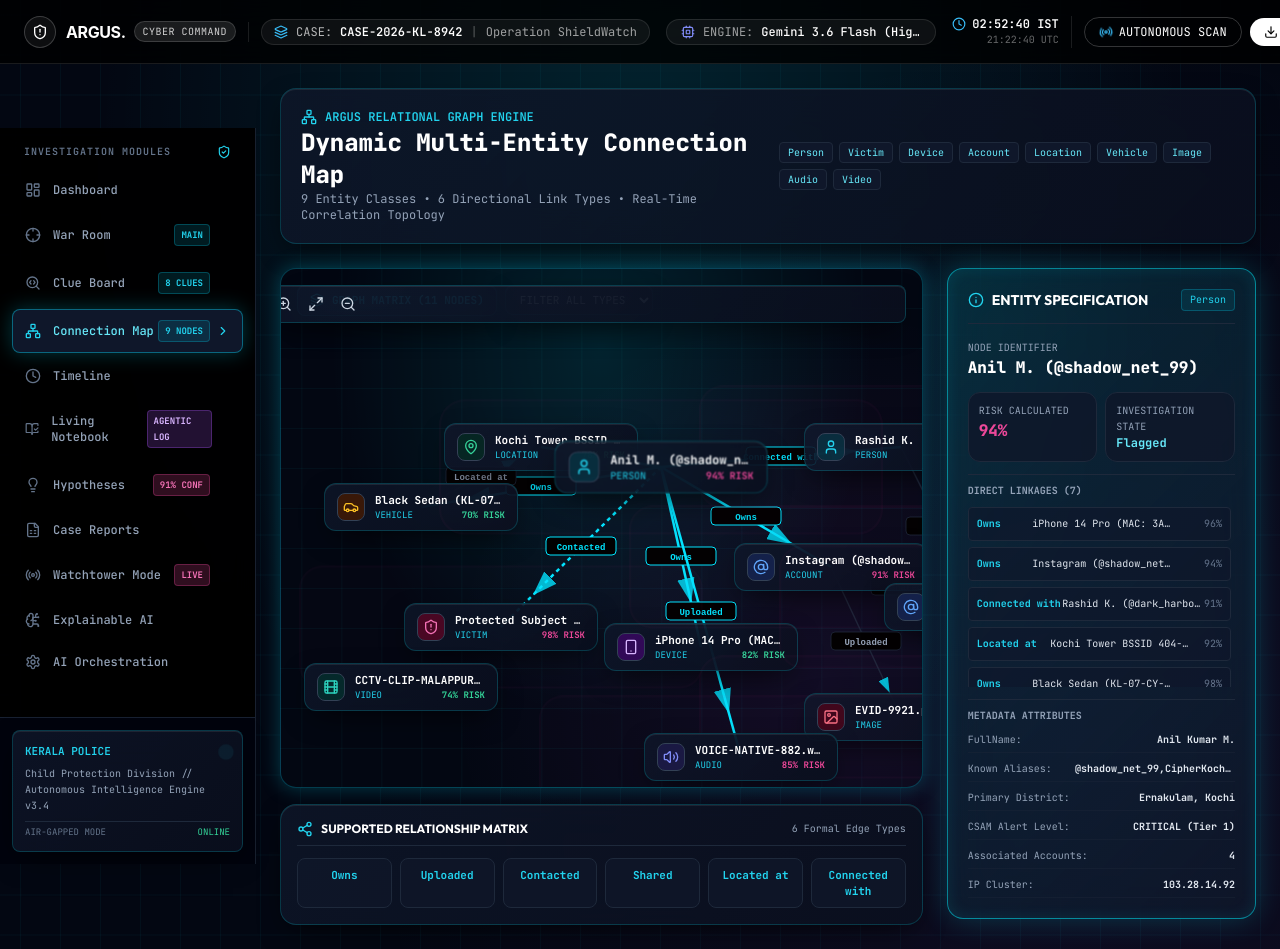
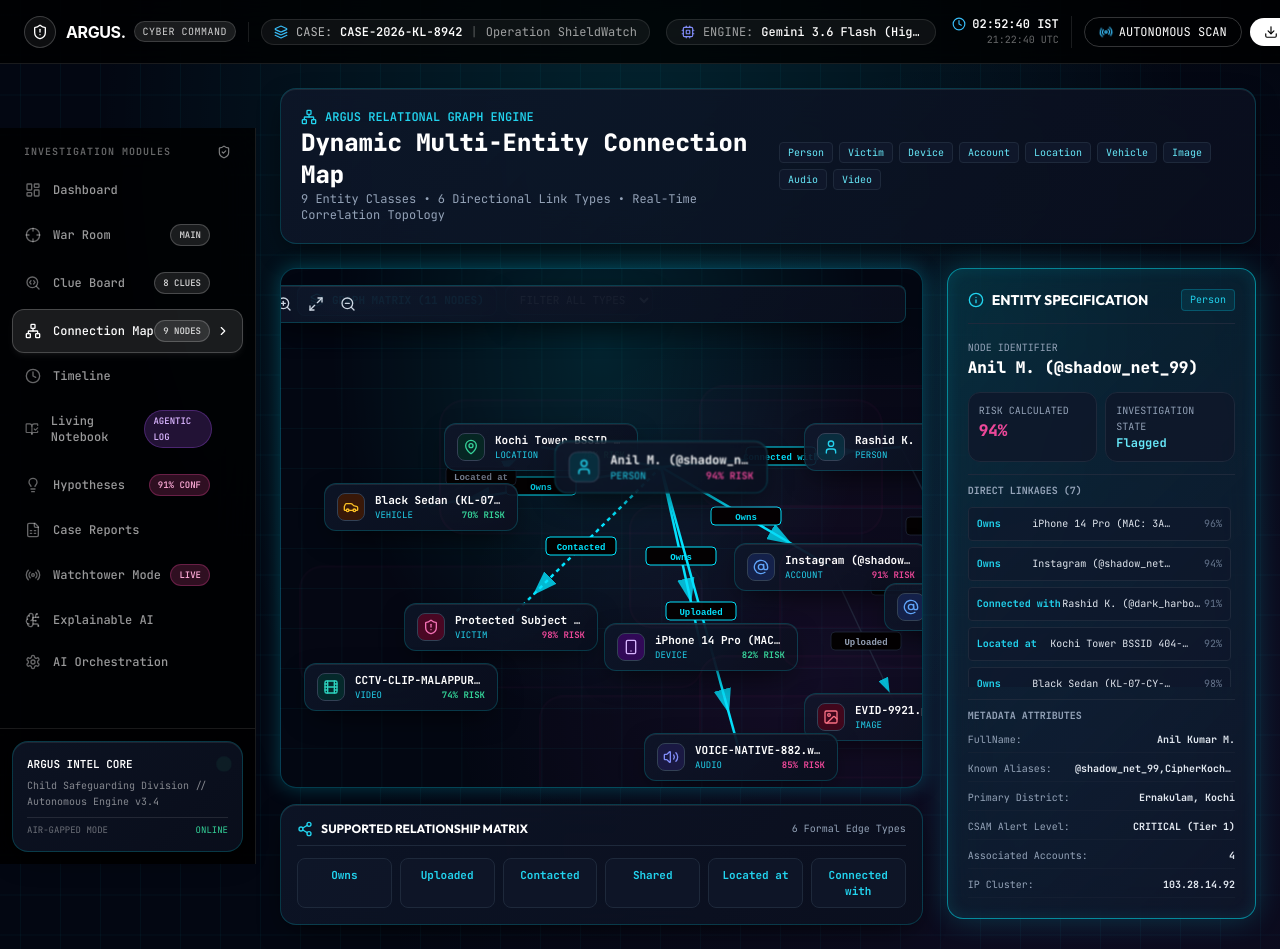
Before and after one commit to srinivas2s/ARGUS-poc, a Next.js app: page /connections in a window 1280 px wide. Built offline with nearby package versions, Linux system fonts and the light colour scheme.

Commit message:
feat: add src\components\layout\Sidebar.tsx

```diff
--- a/src/components/layout/Sidebar.tsx
+++ b/src/components/layout/Sidebar.tsx
@@ -22,7 +22,7 @@ import {
 interface NavItem {
   name: string;
   href: string;
-  icon: React.ElementType;
+  icon: any;
   badge?: string;
   accent?: 'cyan' | 'pink' | 'purple';
 }
@@ -45,12 +45,12 @@ export const Sidebar: React.FC = () => {
   const pathname = usePathname();
 
   return (
-    <aside className="w-64 border-r border-slate-800/80 bg-black/95 backdrop-blur-md flex flex-col justify-between select-none h-[calc(100vh-4rem)] sticky top-16 z-40">
+    <aside className="w-64 border-r border-white/10 bg-black/80 backdrop-blur-xl flex flex-col justify-between select-none h-[calc(100vh-4rem)] sticky top-16 z-40 print:hidden">
       {/* Navigation List */}
       <div className="py-4 px-3 space-y-1 overflow-y-auto">
-        <div className="px-3 pb-2 text-[10px] font-mono uppercase tracking-widest text-slate-500 font-semibold flex items-center justify-between">
+        <div className="px-3 pb-2 text-[10px] font-mono uppercase tracking-widest text-white/40 font-semibold flex items-center justify-between">
           <span>INVESTIGATION MODULES</span>
-          <ShieldCheck className="w-3.5 h-3.5 text-cyan-400" />
+          <ShieldCheck className="w-3.5 h-3.5 text-white/50" />
         </div>
 
         {NAV_ITEMS.map((item) => {
@@ -61,35 +61,35 @@ export const Sidebar: React.FC = () => {
             <Link
               key={item.href}
               href={item.href}
-              className={`group flex items-center justify-between px-3 py-2.5 rounded-lg text-xs font-mono font-medium transition-all duration-200 ${
+              className={`group flex items-center justify-between px-3 py-2.5 rounded-xl text-xs font-mono font-medium transition-all duration-200 ${
                 isActive
-                  ? 'bg-slate-900 border border-cyan-500/50 text-cyan-300 shadow-cyber-cyan'
-                  : 'text-slate-400 hover:text-slate-200 hover:bg-slate-900/60 border border-transparent'
+                  ? 'bg-white/10 border border-white/20 text-white shadow-md shadow-white/5'
+                  : 'text-white/60 hover:text-white hover:bg-white/5 border border-transparent'
               }`}
             >
               <div className="flex items-center space-x-3">
                 <Icon className={`w-4 h-4 transition-colors ${
                   isActive
-                    ? 'text-cyan-400'
-                    : 'text-slate-500 group-hover:text-slate-300'
+                    ? 'text-white'
+                    : 'text-white/40 group-hover:text-white/80'
                 }`} />
                 <span>{item.name}</span>
               </div>
 
               <div className="flex items-center space-x-1.5">
                 {item.badge && (
-                  <span className={`text-[9px] px-1.5 py-0.5 rounded font-mono uppercase font-bold ${
+                  <span className={`text-[9px] px-2 py-0.5 rounded-full font-mono uppercase font-semibold ${
                     item.accent === 'pink'
-                      ? 'bg-pink-500/20 text-pink-400 border border-pink-500/30'
+                      ? 'bg-pink-500/20 text-pink-300 border border-pink-500/30'
                       : item.accent === 'purple'
                       ? 'bg-purple-500/20 text-purple-300 border border-purple-500/30'
-                      : 'bg-cyan-500/15 text-cyan-400 border border-cyan-500/30'
+                      : 'bg-white/10 text-white/80 border border-white/20'
                   }`}>
                     {item.badge}
                   </span>
                 )}
                 <ChevronRight className={`w-3.5 h-3.5 opacity-0 group-hover:opacity-100 transition-opacity ${
-                  isActive ? 'opacity-100 text-cyan-400' : 'text-slate-600'
+                  isActive ? 'opacity-100 text-white' : 'text-white/30'
                 }`} />
               </div>
             </Link>
@@ -98,16 +98,16 @@ export const Sidebar: React.FC = () => {
       </div>
 
       {/* Footer Info Box */}
-      <div className="p-3 border-t border-slate-800/80 bg-slate-950/60">
-        <div className="glass-panel p-3 rounded-lg border-cyan-500/20 text-[11px] font-mono space-y-1.5">
-          <div className="flex items-center justify-between text-cyan-400 font-semibold">
-            <span>KERALA POLICE</span>
-            <span className="w-2 h-2 rounded-full bg-cyan-400 animate-ping" />
+      <div className="p-3 border-t border-white/10 bg-black/40">
+        <div className="glass-panel p-3.5 rounded-2xl border-white/10 text-[11px] font-mono space-y-1.5">
+          <div className="flex items-center justify-between text-white font-semibold">
+            <span>ARGUS INTEL CORE</span>
+            <span className="w-2 h-2 rounded-full bg-emerald-400 animate-ping" />
           </div>
-          <p className="text-slate-400 text-[10px] leading-relaxed">
-            Child Protection Division // Autonomous Intelligence Engine v3.4
+          <p className="text-white/50 text-[10px] leading-relaxed">
+            Child Safeguarding Division // Autonomous Engine v3.4
           </p>
-          <div className="pt-1 text-[9px] text-slate-500 border-t border-slate-800 flex justify-between">
+          <div className="pt-1.5 text-[9px] text-white/40 border-t border-white/10 flex justify-between">
             <span>AIR-GAPPED MODE</span>
             <span className="text-emerald-400">ONLINE</span>
           </div>
```
